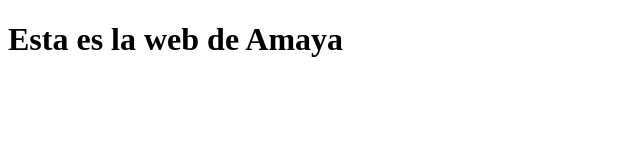
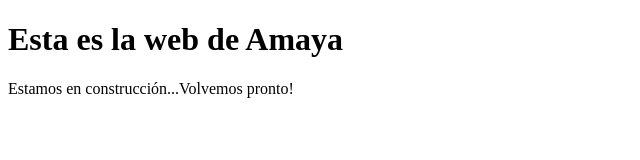
Before and after one commit to AmayaJ/Prueba, a plain HTML site: page index.html in a window 1280 px wide. Shown: the whole page, without its empty margins (0-640 px from the left). Drawn offline with Linux system fonts and the light colour scheme.

Commit message:
Estamos en contrucción.

```diff
--- a/index.html
+++ b/index.html
@@ -5,5 +5,6 @@
 	</head>
 	<body>
 		<h1>Esta es la web de Amaya</h1>
+		<p>Estamos en construcción...Volvemos pronto!</p>
 	</body>
 </html>
```
